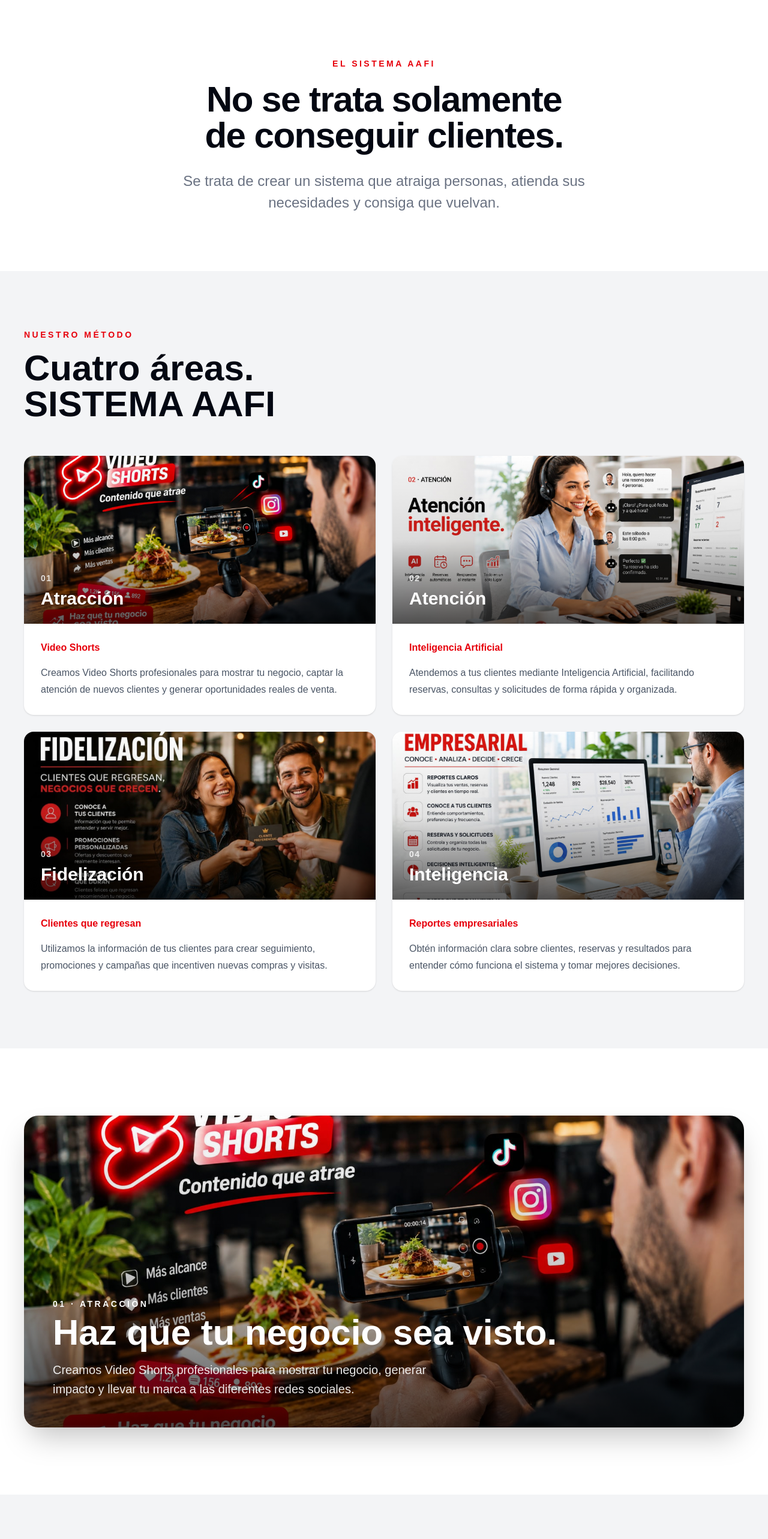
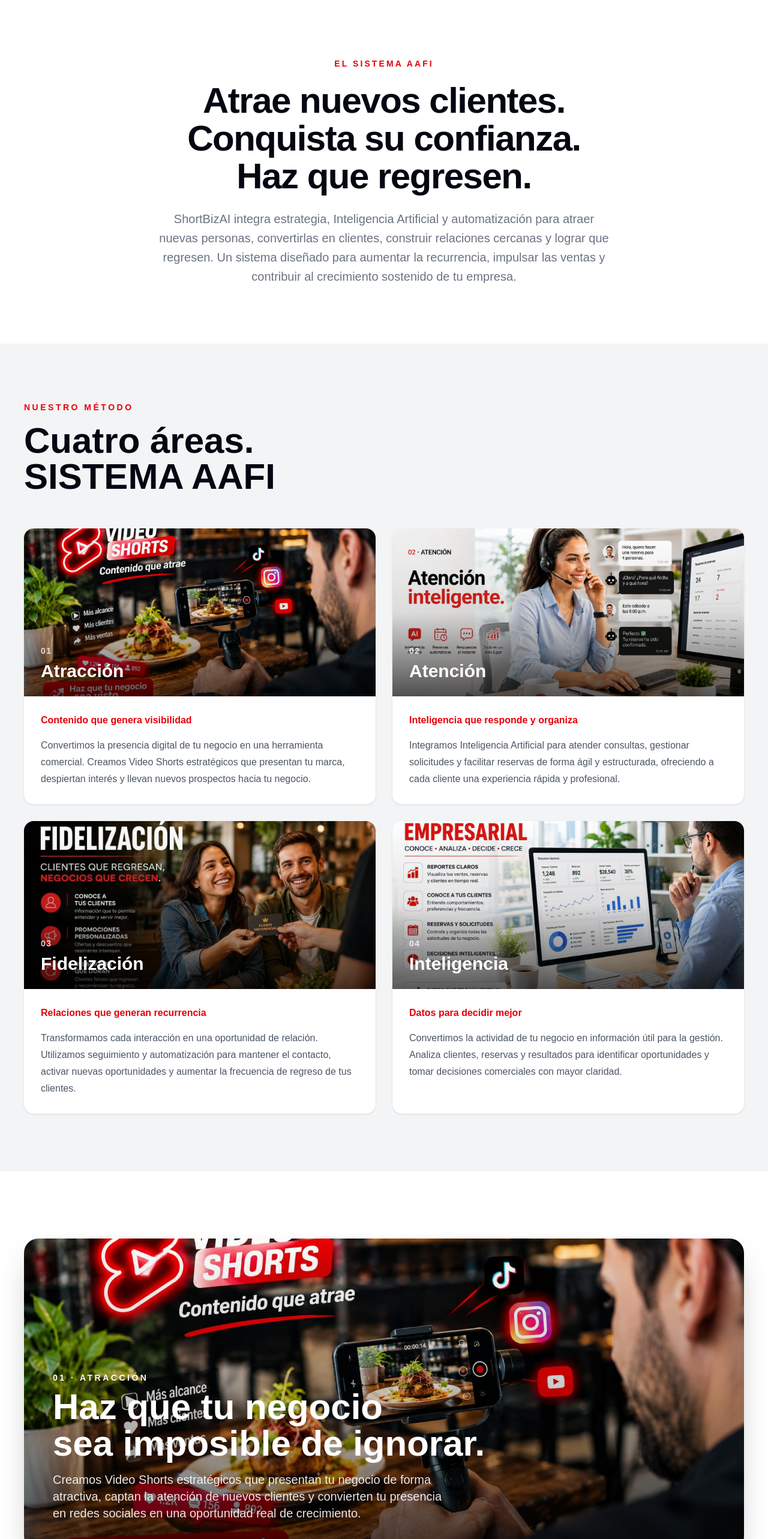
Before and after one commit to FabianGallego/ShortBizAI, a Next.js app: page / in a window 1280 px wide. Shown: the part 820-3386 px from the top of the page at 60% size. Built offline with nearby package versions, Linux system fonts and the light colour scheme.

Commit message:
Actualizar texto principal del sistema AAFI

```diff
--- a/app/page.tsx
+++ b/app/page.tsx
@@ -1,40 +1,46 @@
 import Link from "next/link";
 import Image from "next/image";
+
+
 
 const pilares = [
   {
     numero: "01",
     titulo: "Atracción",
-    subtitulo: "Video Shorts",
+    subtitulo: "Contenido que genera visibilidad",
     descripcion:
-      "Creamos Video Shorts profesionales para mostrar tu negocio, captar la atención de nuevos clientes y generar oportunidades reales de venta.",
+      "Convertimos la presencia digital de tu negocio en una herramienta comercial. Creamos Video Shorts estratégicos que presentan tu marca, despiertan interés y llevan nuevos prospectos hacia tu negocio.",
     imagen: "/image/atraccion.jpg",
   },
   {
     numero: "02",
     titulo: "Atención",
-    subtitulo: "Inteligencia Artificial",
+    subtitulo: "Inteligencia que responde y organiza",
     descripcion:
-      "Atendemos a tus clientes mediante Inteligencia Artificial, facilitando reservas, consultas y solicitudes de forma rápida y organizada.",
+      "Integramos Inteligencia Artificial para atender consultas, gestionar solicitudes y facilitar reservas de forma ágil y estructurada, ofreciendo a cada cliente una experiencia rápida y profesional.",
     imagen: "/image/atencion.jpg",
   },
   {
     numero: "03",
     titulo: "Fidelización",
-    subtitulo: "Clientes que regresan",
+    subtitulo: "Relaciones que generan recurrencia",
     descripcion:
-      "Utilizamos la información de tus clientes para crear seguimiento, promociones y campañas que incentiven nuevas compras y visitas.",
+      "Transformamos cada interacción en una oportunidad de relación. Utilizamos seguimiento y automatización para mantener el contacto, activar nuevas oportunidades y aumentar la frecuencia de regreso de tus clientes.",
     imagen: "/image/fidelizacion-nueva.jpg",
   },
   {
     numero: "04",
     titulo: "Inteligencia",
-    subtitulo: "Reportes empresariales",
+    subtitulo: "Datos para decidir mejor",
     descripcion:
-      "Obtén información clara sobre clientes, reservas y resultados para entender cómo funciona el sistema y tomar mejores decisiones.",
+      "Convertimos la actividad de tu negocio en información útil para la gestión. Analiza clientes, reservas y resultados para identificar oportunidades y tomar decisiones comerciales con mayor claridad.",
     imagen: "/image/inteligencia-nueva.jpg",
   },
 ];
+
+
+
+
 
 export default function Home() {
   return (
@@ -243,26 +249,28 @@ export default function Home() {
 
         <div className="max-w-5xl mx-auto px-6 text-center">
 
-          <p className="text-red-600 font-bold tracking-[0.25em] text-sm">
+
+<p className="text-red-600 font-bold tracking-[0.22em] text-sm">
   EL SISTEMA AAFI
 </p>
 
-
-          <h2 className="mt-5 text-4xl md:text-6xl font-black tracking-tight text-gray-950">
-
-            No se trata solamente
+<h2 className="mt-5 text-4xl md:text-6xl font-black tracking-tight text-gray-950 leading-[1.05]">
+  Atrae nuevos clientes.
   <br />
-            de conseguir clientes.
-
+  Conquista su confianza.
+  <br />
+  Haz que regresen.
 </h2>
 
+<p className="mt-6 text-lg md:text-xl leading-8 text-gray-500 max-w-3xl mx-auto">
+  ShortBizAI integra estrategia, Inteligencia Artificial y automatización
+  para atraer nuevas personas, convertirlas en clientes, construir
+  relaciones cercanas y lograr que regresen. Un sistema diseñado para
+  aumentar la recurrencia, impulsar las ventas y contribuir al crecimiento
+  sostenido de tu empresa.
+</p>
 
-          <p className="mt-7 text-xl md:text-2xl leading-9 text-gray-500 max-w-3xl mx-auto">
 
-            Se trata de crear un sistema que atraiga personas,
-            atienda sus necesidades y consiga que vuelvan.
-
-          </p>
 
         </div>
 
@@ -395,18 +403,21 @@ export default function Home() {
               </p>
 
 
-              <h3 className="text-4xl md:text-6xl font-black mt-2">
-                Haz que tu negocio sea visto.
+
+
+              <h3 className="text-4xl md:text-6xl font-black mt-2 leading-[1.02]">
+  Haz que tu negocio
+  <br />
+  sea imposible de ignorar.
 </h3>
 
+<p className="mt-4 text-lg md:text-xl text-white/90 max-w-2xl leading-7">
+  Creamos Video Shorts estratégicos que presentan tu negocio de forma
+  atractiva, captan la atención de nuevos clientes y convierten tu
+  presencia en redes sociales en una oportunidad real de crecimiento.
+</p>
 
-              <p className="mt-4 text-lg md:text-xl text-white/90 max-w-2xl leading-8">
 
-                Creamos Video Shorts profesionales para mostrar tu negocio,
-                generar impacto y llevar tu marca a las diferentes redes
-                sociales.
-
-              </p>
 
             </div>
 
```
Lines whose indentation alone changed are shown as unchanged.
